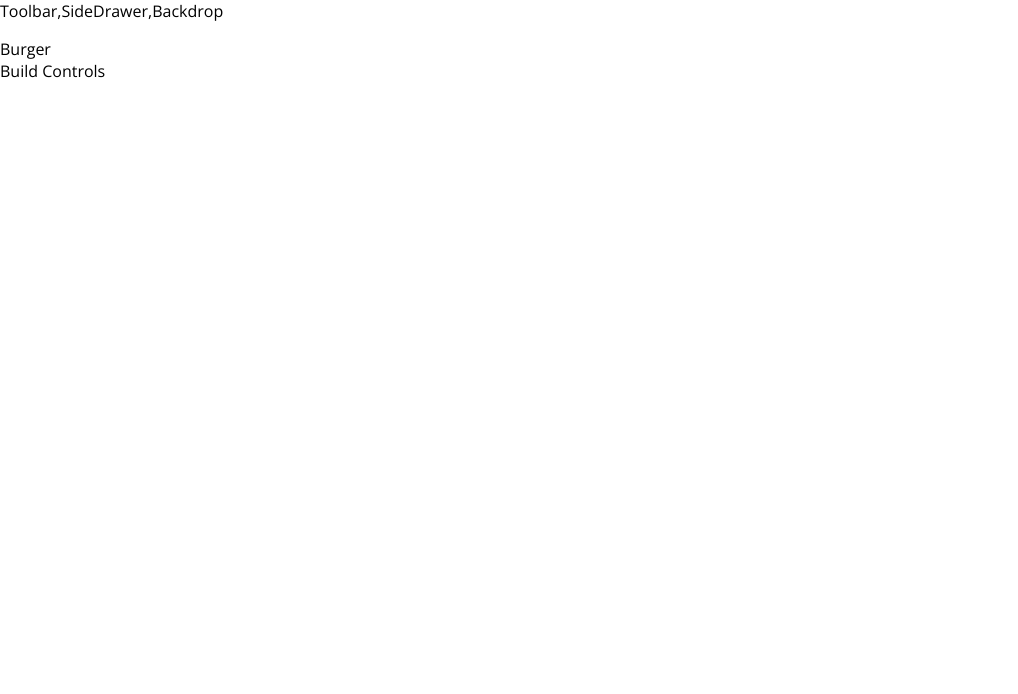
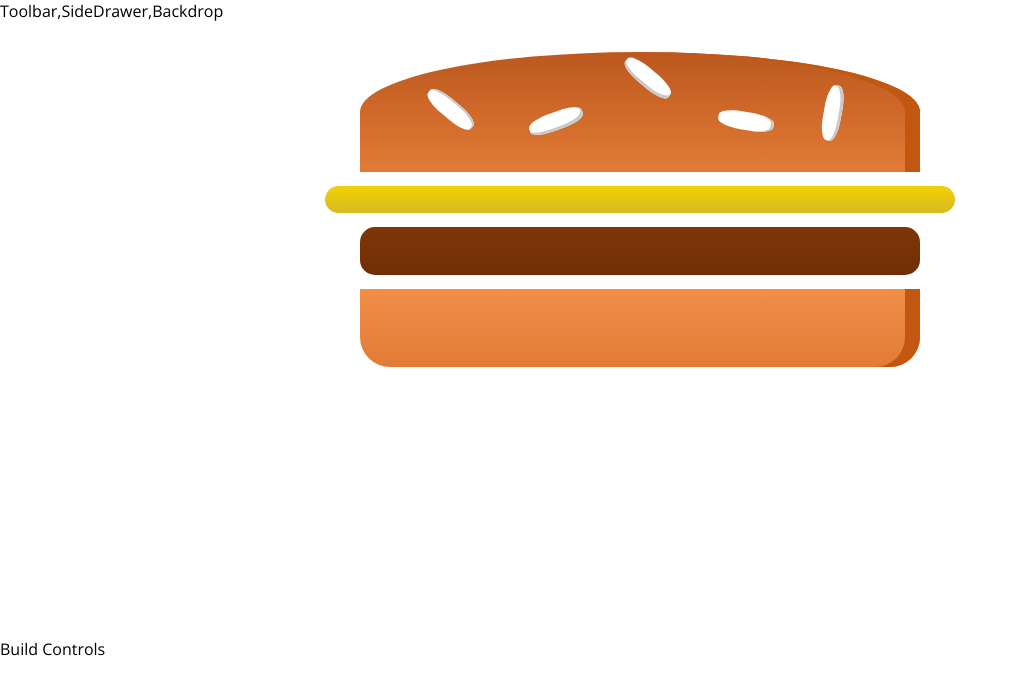
Before and after one commit to BryanMThomas/burger-builder, a React app: page / in a window 1280 px wide. Shown: the top 694 px of the page, without its empty margins (0-1018 px from the left). Built offline with nearby package versions, Linux system fonts and the light colour scheme.

Commit message:
add hardcoded Burger

```diff
--- a/package.json
+++ b/package.json
@@ -30,6 +30,7 @@
     "postcss-flexbugs-fixes": "3.2.0",
     "postcss-loader": "2.0.6",
     "promise": "8.0.1",
+    "prop-types": "^15.7.2",
     "react": "^16.10.0",
     "react-dev-utils": "^4.0.1",
     "react-dom": "^16.10.0",
--- /dev/null
+++ b/src/components/Burger/Burger.css
@@ -0,0 +1,30 @@
+.Burger {
+    width: 100%;
+    margin: auto;
+    height: 250px;
+    overflow: auto;
+    text-align: center;
+    font-weight: bold;
+    font-size: 1.2rem;
+}
+
+@media(min-width: 500px) and (min-height: 400px){
+    .Burger{
+        width: 350px;
+        height: 300px ;
+    }
+}
+
+@media(min-width: 500px) and (min-height: 401px){
+    .Burger{
+        width: 450px;
+        height: 400px ;
+    }
+}
+
+@media(min-width: 1000px) and (min-height: 700px){
+    .Burger{
+        width: 700px;
+        height: 600px ;
+    }
+}
--- a/src/components/Burger/Burger.js
+++ b/src/components/Burger/Burger.js
@@ -0,0 +1,16 @@
+import React from 'react'
+import classes from './Burger.css'
+import BurgerIngredient from './BurgerIngredient/BurgerIngredient'
+
+const burger = (props) => {
+    return (
+        <div className={classes.Burger}>
+            <BurgerIngredient type= "bread-top" />
+            <BurgerIngredient type= "cheese" />
+            <BurgerIngredient type= "meat" />
+            <BurgerIngredient type= "bread-bottom" />
+        </div>
+    );
+}
+
+export default burger
--- a/src/components/Burger/BurgerIngredient/BurgerIngredient.js
+++ b/src/components/Burger/BurgerIngredient/BurgerIngredient.js
@@ -1,10 +1,12 @@
-import React from 'react';
+import React, { Component } from 'react';
+import PropTypes from 'prop-types'
 import classes from './BurgerIngredient.css'
 
 
-const burgerIngredient = (props) => {
+class BurgerIngredient extends Component {
+    render() {
         let ingredient = null;
-    switch (props.type) {
+        switch (this.props.type) {
             case ('bread-bottom'):
                 ingredient = <div className={classes.BreadBottom}></div>
                 break;
@@ -30,6 +32,10 @@
                 break;
         }
         return ingredient;
-};
+    }
+}
 
-export default burgerIngredient
+BurgerIngredient.propTypes = {
+    type: PropTypes.string.isRequired
+}
+export default BurgerIngredient
--- a/src/components/containers/BurgerBuilder/BugerBuilder.js
+++ b/src/components/containers/BurgerBuilder/BugerBuilder.js
@@ -1,10 +1,11 @@
 import React, { Component } from 'react'
 import Auxillary from '../../../hoc/Auxillary'
+import Burger from '../../../components/Burger/Burger'
 class BurgerBuilder extends Component {
     render() {
         return (
             <Auxillary>
-                <div>Burger</div>
+                <Burger/>
                 <div>Build Controls</div>
             </Auxillary>
         );
```
Lines whose indentation alone changed are shown as unchanged.
